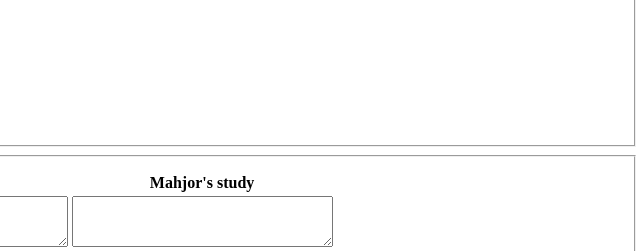
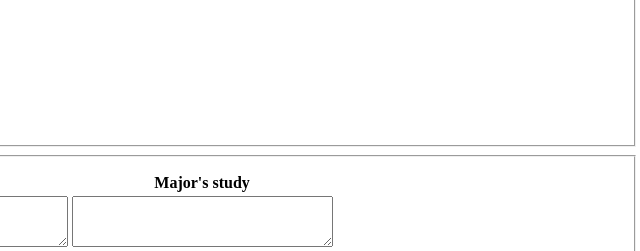
Before and after one commit to tran6388-1672747/tran6388-1672747.github.io, a plain HTML site: page jobApplicationForm.html in a window 1280 px wide. Shown: the part 854-1105 px from the top of the page, 634-1274 px from the left. Drawn offline with Linux system fonts and the light colour scheme.

Commit message:
Update jobApplicationForm.html

```diff
--- a/jobApplicationForm.html
+++ b/jobApplicationForm.html
@@ -230,7 +230,7 @@
 							<td></td>
 							<th>Name and location</th>
 							<th>Degree</th>
-							<th>Mahjor's study</th>
+							<th>Major's study</th>
 						</tr>
 						<tr>
 							<th>High school</th>
```
